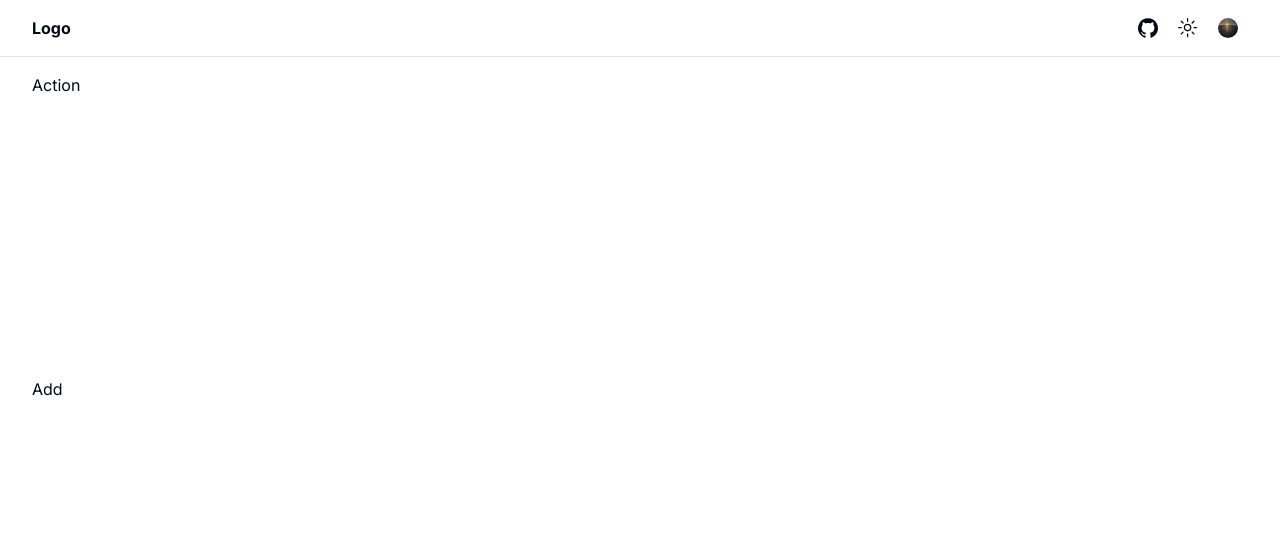
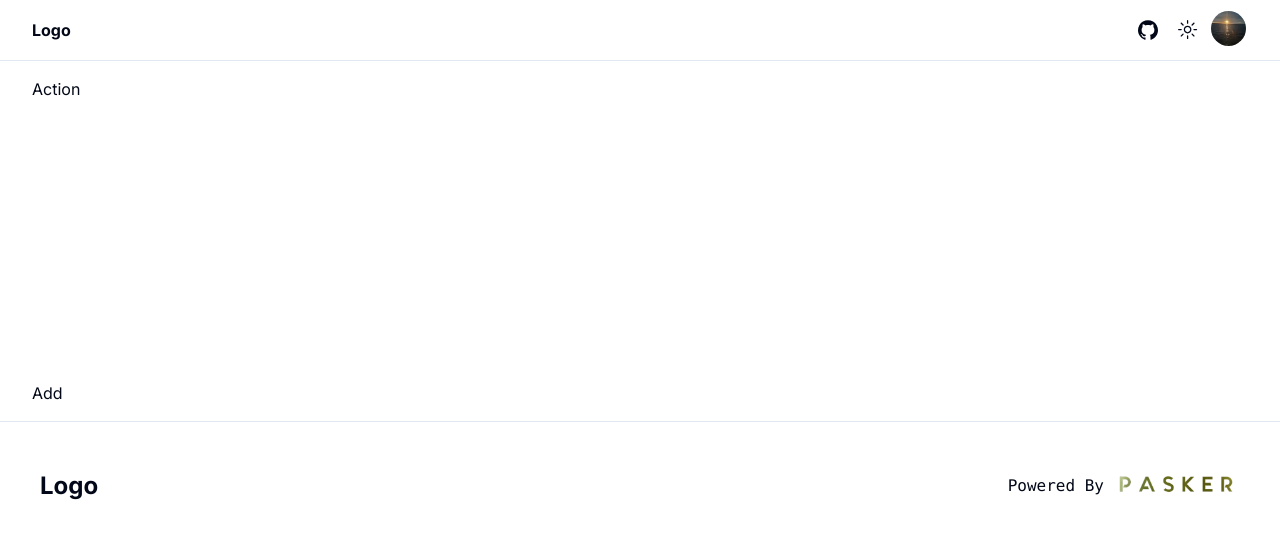
Before and after one commit to SergeMezui16/player-random-picker, a Next.js app: page / in a window 1280 px wide. Shown: the top 538 px of the page. Built offline with nearby package versions, Linux system fonts and the light colour scheme.

Commit message:
Add: footer and delete action

```diff
--- a/app/(player)/page.tsx
+++ b/app/(player)/page.tsx
@@ -4,7 +4,7 @@ import { SubmitHandler, useForm } from 'react-hook-form';
 import { usePlayers } from '@/hooks';
 import { Player } from '@/schema/player';
 import { Button } from '@/components/ui';
-import { PlayersSection, Header } from '@/components/organism';
+import { PlayersSection, Header, Footer } from '@/components/organism';
 
 export default function Home() {
   const { add, players, remove } = usePlayers();
@@ -13,6 +13,7 @@ export default function Home() {
     <div className='bg-background'>
       <Header />
       <PlayersSection />
+      <Footer />
     </div>
   );
 }
--- a/src/components/atom/player-avatar.tsx
+++ b/src/components/atom/player-avatar.tsx
@@ -1,14 +1,17 @@
-import { Avatar, AvatarFallback, AvatarImage, Button } from '../ui';
+import { Avatar, AvatarFallback, AvatarImage, Button, Separator } from '../ui';
 import { createAvatar } from '@dicebear/core';
 import { lorelei, adventurerNeutral } from '@dicebear/collection';
 import { Player } from '@/schema/player';
 import { DrawerDialog } from '../molecule';
+import { Trash2Icon } from 'lucide-react';
+import { usePlayers } from '@/hooks';
 
 type PlayerAvatarType = {
   player: Player;
 };
 
 export const PlayerAvatar = ({ player }: PlayerAvatarType) => {
+  const { remove } = usePlayers();
   const avatar = createAvatar(adventurerNeutral, {
     seed: player.name,
     flip: true,
@@ -43,6 +46,15 @@ export const PlayerAvatar = ({ player }: PlayerAvatarType) => {
           <A />
           <p>{player.name}</p>
           <p className='text-muted-foreground'>{player.description}</p>
+          <Separator />
+          <br />
+          <Button
+            size='icon'
+            variant='destructive'
+            onClick={() => remove(player)}
+          >
+            <Trash2Icon className='stroke-1' />
+          </Button>
         </div>
       </DrawerDialog>
     </>
--- /dev/null
+++ b/src/components/organism/footer.tsx
@@ -0,0 +1,18 @@
+import Image from 'next/image';
+import pasker from '@/assets/images/pasker.png';
+import { Separator } from '../ui';
+
+export const Footer = () => {
+  return (
+    <div className='h-1/2 bg-card pb-20'>
+      <Separator />
+      <div className='container flex flex-col items-center justify-between gap-4 p-10 tablet:flex-row'>
+        <h1 className='text-2xl font-bold'>Logo</h1>
+        <div className='flex items-center gap-2 font-mono'>
+          <span>Powered By</span>
+          <Image src={pasker} alt='Pasker Logo' className='w-32' />
+        </div>
+      </div>
+    </div>
+  );
+};
--- a/src/components/organism/index.ts
+++ b/src/components/organism/index.ts
@@ -1,2 +1,3 @@
 export * from './header';
+export * from './footer';
 export * from './players-section';
--- a/tailwind.config.ts
+++ b/tailwind.config.ts
@@ -1,80 +1,90 @@
 import type { Config } from "tailwindcss"
 
 const config = {
-  darkMode: ["class"],
+  darkMode: ['class'],
   content: [
     './pages/**/*.{ts,tsx}',
     './components/**/*.{ts,tsx}',
     './app/**/*.{ts,tsx}',
     './src/**/*.{ts,tsx}',
-	],
-  prefix: "",
+  ],
+  prefix: '',
   theme: {
     container: {
       center: true,
-      padding: "2rem",
+      padding: '2rem',
       screens: {
-        "2xl": "1400px",
+        '2xl': '1400px',
       },
+    },
+    screens: {
+      sm: '640px',
+      md: '768px',
+      lg: '1024px',
+      xl: '1280px',
+      '2xl': '1536px',
+      tablet: '840px',
+      laptop: '1024px',
+      desktop: '1280px',
     },
     extend: {
       colors: {
-        border: "hsl(var(--border))",
-        input: "hsl(var(--input))",
-        ring: "hsl(var(--ring))",
-        background: "hsl(var(--background))",
-        foreground: "hsl(var(--foreground))",
+        border: 'hsl(var(--border))',
+        input: 'hsl(var(--input))',
+        ring: 'hsl(var(--ring))',
+        background: 'hsl(var(--background))',
+        foreground: 'hsl(var(--foreground))',
         primary: {
-          DEFAULT: "hsl(var(--primary))",
-          foreground: "hsl(var(--primary-foreground))",
+          DEFAULT: 'hsl(var(--primary))',
+          foreground: 'hsl(var(--primary-foreground))',
         },
         secondary: {
-          DEFAULT: "hsl(var(--secondary))",
-          foreground: "hsl(var(--secondary-foreground))",
+          DEFAULT: 'hsl(var(--secondary))',
+          foreground: 'hsl(var(--secondary-foreground))',
         },
         destructive: {
-          DEFAULT: "hsl(var(--destructive))",
-          foreground: "hsl(var(--destructive-foreground))",
+          DEFAULT: 'hsl(var(--destructive))',
+          foreground: 'hsl(var(--destructive-foreground))',
         },
         muted: {
-          DEFAULT: "hsl(var(--muted))",
-          foreground: "hsl(var(--muted-foreground))",
+          DEFAULT: 'hsl(var(--muted))',
+          foreground: 'hsl(var(--muted-foreground))',
         },
         accent: {
-          DEFAULT: "hsl(var(--accent))",
-          foreground: "hsl(var(--accent-foreground))",
+          DEFAULT: 'hsl(var(--accent))',
+          foreground: 'hsl(var(--accent-foreground))',
         },
         popover: {
-          DEFAULT: "hsl(var(--popover))",
-          foreground: "hsl(var(--popover-foreground))",
+          DEFAULT: 'hsl(var(--popover))',
+          foreground: 'hsl(var(--popover-foreground))',
         },
         card: {
-          DEFAULT: "hsl(var(--card))",
-          foreground: "hsl(var(--card-foreground))",
+          DEFAULT: 'hsl(var(--card))',
+          foreground: 'hsl(var(--card-foreground))',
         },
       },
       borderRadius: {
-        lg: "var(--radius)",
-        md: "calc(var(--radius) - 2px)",
-        sm: "calc(var(--radius) - 4px)",
+        lg: 'var(--radius)',
+        md: 'calc(var(--radius) - 2px)',
+        sm: 'calc(var(--radius) - 4px)',
       },
       keyframes: {
-        "accordion-down": {
-          from: { height: "0" },
-          to: { height: "var(--radix-accordion-content-height)" },
+        'accordion-down': {
+          from: { height: '0' },
+          to: { height: 'var(--radix-accordion-content-height)' },
         },
-        "accordion-up": {
-          from: { height: "var(--radix-accordion-content-height)" },
-          to: { height: "0" },
+        'accordion-up': {
+          from: { height: 'var(--radix-accordion-content-height)' },
+          to: { height: '0' },
         },
       },
       animation: {
-        "accordion-down": "accordion-down 0.2s ease-out",
-        "accordion-up": "accordion-up 0.2s ease-out",
+        'accordion-down': 'accordion-down 0.2s ease-out',
+        'accordion-up': 'accordion-up 0.2s ease-out',
       },
     },
   },
-  plugins: [require("tailwindcss-animate")],
-} satisfies Config
+  plugins: [require('tailwindcss-animate')],
+} satisfies Config;
 
 export default config
```
